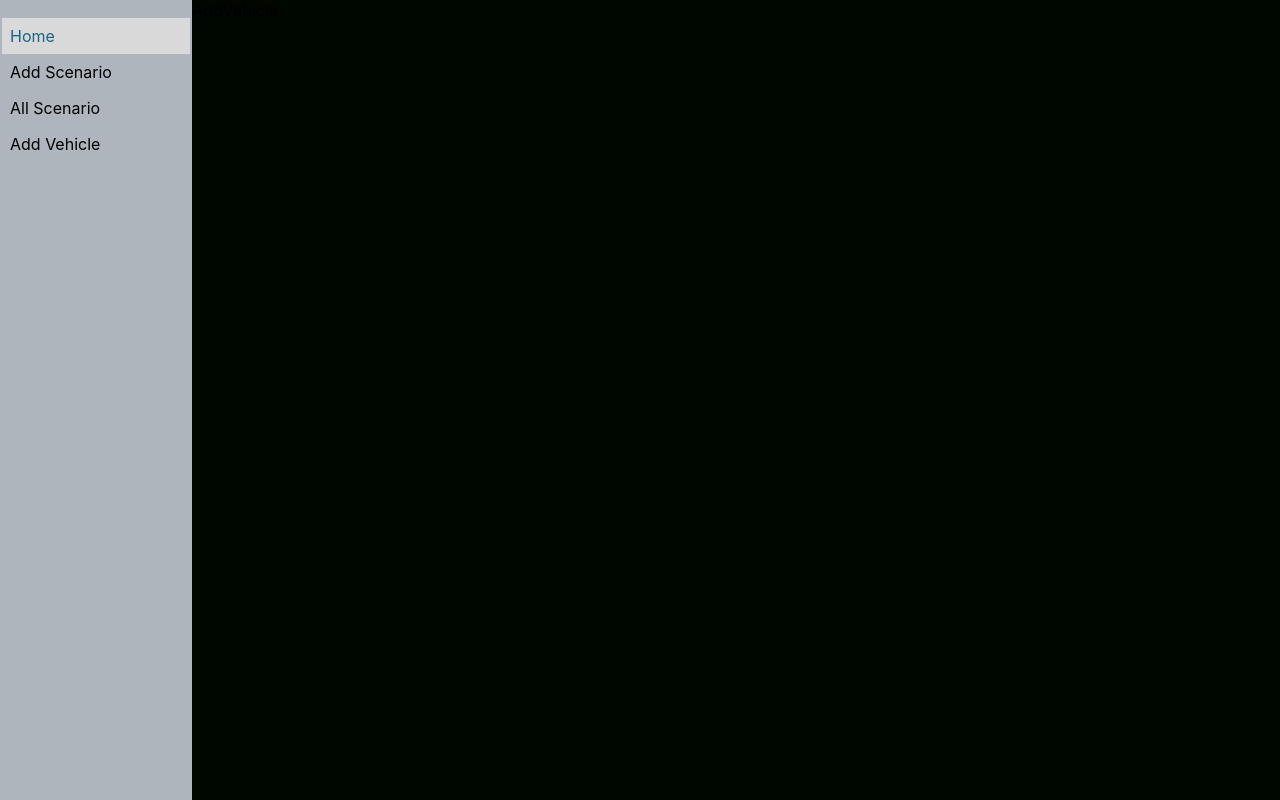
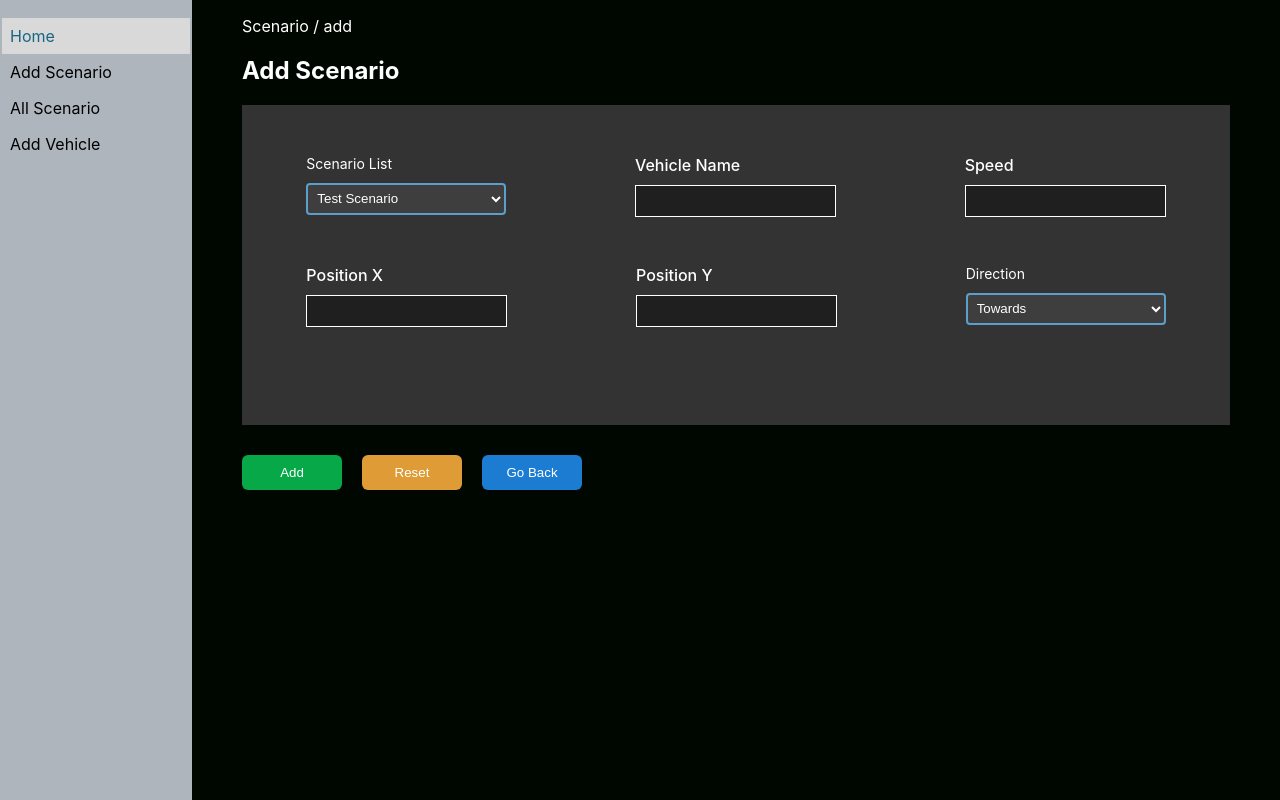
Before and after one commit to neeru0713/VehicleSimApexplus, a React (Create React App) app: page /addvehicle in a window 1280 px wide. Built offline with nearby package versions, Linux system fonts and the light colour scheme; data requests are answered from the project's data file.

Commit message:
ui completed , fetch/create scenario api complete

```diff
--- /dev/null
+++ b/db.json
@@ -0,0 +1,48 @@
+{
+  "scenarios": [
+    {
+      "id": 1,
+      "name": "Test Scenario",
+      "time": "2s",
+      "vehicles": 3
+    },
+    {
+      "name": "abc",
+      "time": "2s",
+      "id": 2,
+      "vehicles": 1
+    },
+    {
+      "name": "neeru",
+      "time": "5s",
+      "id": 3,
+      "vehicles": 2,
+      "vehiclesArray": [
+        1,
+        2
+      ]
+    },
+    {
+      "name": "rishu",
+      "time": "2s",
+      "vehicles": 0,
+      "id": 4
+    },
+    {
+      "name": "dvv",
+      "time": "s",
+      "vehicles": 0,
+      "id": 5
+    }
+  ],
+  "vehicles": [
+    {
+      "id": 1,
+      "name": "Test Scenario",
+      "speed": "2",
+      "posx": "",
+      "posy": "",
+      "dir": ""
+    }
+  ]
+}
--- a/package.json
+++ b/package.json
@@ -9,6 +9,7 @@
     "json-server": "^0.17.3",
     "react": "^18.2.0",
     "react-dom": "^18.2.0",
+    "react-icons": "^4.9.0",
     "react-router-dom": "^5.3.0",
     "react-scripts": "5.0.1",
     "web-vitals": "^2.1.4"
--- a/src/App.css
+++ b/src/App.css
@@ -37,19 +37,19 @@
   flex-direction: column;
 }
 
-.scenario-dropdown {
+.dropdown {
   width: 200px;
   margin-bottom: 10px;
   color: white;
 }
 
-.scenario-dropdown label {
+.dropdown label {
   display: block;
   margin-bottom: 5px;
   font-size: 14px;
 }
 
-.scenario-dropdown select {
+.dropdown select {
   width: 100%;
   padding: 5px;
   border: 2px solid rgb(91, 159, 202);
@@ -193,8 +193,7 @@ table, th, td {
 
 #myInput{
   height: 28px;
-  width: 260px;
-
+  width: 195px;
   background-color: rgb(31, 31, 31);
   margin-top: 10px;
   color: rgb(178, 175, 175);;
@@ -206,8 +205,9 @@ table, th, td {
   margin-top: 30px;
   display: flex;
   gap: 20px;
-  width: 100%;
+  width: 100%
 }
+
 .add-scenario-btns button{
   width: 100px;
 }
@@ -228,6 +228,48 @@ table, th, td {
   position: absolute;
   z-index: 1;
   top: 110%;
-  left: 20%;
+  left: 9%;
   opacity: 1;
+  width: 200px;
 }
+
+.all-scenarios-header{
+  display: flex;
+  color: white;
+  justify-content: space-between;
+}
+
+.all-scenarios{
+  display: flex;
+  flex-direction: column;
+  margin: 0 50px;
+}
+
+.all-scenario-btns{
+  margin-top: 30px;
+  display: flex;
+  gap: 20px;
+}
+
+.all-scenario-btns button{
+  width: 130px;
+}
+
+.add-vehicle{
+  color: white;
+  margin: 0 50px;
+}
+
+
+.add-vehicle-box{
+  display: flex;
+  flex-direction: column;
+  background: #333333;
+  height: 40vh;
+  width: 100%;
+}
+
+#myDropdown{
+  height: 32px;
+  margin-top: 6px;
+}
--- a/src/components/AddScenario.js
+++ b/src/components/AddScenario.js
@@ -29,6 +29,7 @@ export const AddScenario = () => {
       if(btn === 'Add'){
         if (inputValue1.trim() === '') {
           setShowError1(true);
+
         } else {
           console.log('Form submitted');
         }
@@ -38,6 +39,30 @@ export const AddScenario = () => {
         } else {
           console.log('Form submitted');
         }
+
+        if(!showError1 && !showError2) {
+          let url = "http://localhost:3000/scenarios";
+          let data = {
+            name: inputValue1,
+            time: inputValue2 + 's',
+            vehicles: 0
+          }
+          fetch(url, {
+            method: 'POST',
+            headers: {
+              'Content-Type': 'application/json',
+              // Add any other headers if required
+            },
+            body: JSON.stringify(data), // Convert the data to JSON string
+          })
+            .then(response => response.json())
+            .then(data => {
+              alert('Scenario added successfully')
+            })
+            .catch(error => {
+              alert(error)
+            });
+        }
       }
 
       if(btn === 'Reset'){
@@ -46,8 +71,6 @@ export const AddScenario = () => {
         setShowError1(false);
         setShowError2(false);
       }
-
-
     };
 
 
--- a/src/components/AddVehicle.js
+++ b/src/components/AddVehicle.js
@@ -1,7 +1,183 @@
-import React from 'react'
+import React, {useEffect, useState} from 'react'
+import { SelectBox } from './SelectBox'
+import { InputBox } from './InputBox';
+import {Button} from './Button';
 
 export const AddVehicle = () => {
+
+  const [data, setData] = useState([]);
+  const [scenario, setScenario] = useState('');
+  const [vehicleName, setVehicleName] = useState('');
+  const [showErrorVehicleName,setShowErrorVehicleName] = useState(false);
+  const [speed, setSpeed] = useState('');
+  const [showErrorSpeed, setShowErrorSpeed] = useState(false);
+  const [posX, setPosX] = useState('');
+  const [showErrorPosX, setShowErrorPosX] = useState(false);
+  const [posY, setPosY] = useState('');
+  const [showErrorPosY, setShowErrorPosY] = useState(false);
+  const [direction, setDirection] = useState('');
+  const directions = ["Towards", "Backwards", "Downwards", "Upwards"]
+
+  useEffect(() => {
+    const fetchData = async () => {
+      try {
+        const response = await fetch('http://localhost:3000/scenarios');
+        const jsonData = await response.json();
+        setData(jsonData);
+      } catch (error) {
+        console.error('Error fetching data:', error);
+      }
+    };
+
+    fetchData();
+  }, []); // Empty dependency array to run the effect only once
+
+
+  async function onValChange(val, inp){
+
+    if(inp === 'Vehicle Name'){
+      if(val === ''){
+        setShowErrorVehicleName(true)
+      } else {
+        setShowErrorVehicleName(false)
+      }
+      setVehicleName(val);
+    }
+
+    if(inp === 'Speed'){
+      if(val === ''){
+        setShowErrorSpeed(true)
+      } else {
+        setShowErrorSpeed(false)
+      }
+      setSpeed(val);
+    }
+
+    if(inp === 'Position X'){
+      if(val === ''){
+        setShowErrorPosX(true)
+      } else {
+        setShowErrorPosX(false)
+      }
+      setPosX(val);
+    }
+
+    if(inp === 'Position Y'){
+      if(val === ''){
+        setShowErrorPosY(true)
+      } else {
+        setShowErrorPosY(false)
+      }
+      setPosY(val);
+    }
+
+  }
+
+  const setBtnClicked = (btn) => {
+    if(btn === 'Add'){
+
+      let url = "http://localhost:3000/vehicles";
+      let data = {
+
+      }
+      fetch(url, {
+        method: 'POST',
+        headers: {
+          'Content-Type': 'application/json',
+          // Add any other headers if required
+        },
+        body: JSON.stringify(data), // Convert the data to JSON string
+      })
+        .then(response => response.json())
+        .then(data => {
+          alert('Scenario added successfully')
+        })
+        .catch(error => {
+          alert(error)
+        });
+
+      }
+
+      if(btn === 'Reset'){
+      }
+  }
+
+
+
   return (
-    <div>AddVehicle</div>
+    <div className='add-vehicle'>
+      <p>Scenario / add</p>
+      <h2>Add Scenario</h2>
+      <div className="add-vehicle-box">
+
+
+        <div style={{display: 'flex', justifyContent: 'space-around', paddingTop: '50px'}}>
+
+          <SelectBox
+          label="Scenario List"
+          options={data.map(scenario => scenario.name)}
+          ></SelectBox>
+
+          <InputBox
+          label="Vehicle Name"
+          value={vehicleName}
+          onChange={onValChange}
+          showError={showErrorVehicleName}
+          ></InputBox>
+
+          <InputBox
+          label="Speed"
+          value={speed}
+          onChange={onValChange}
+          showError={showErrorSpeed}
+          ></InputBox>
+
+        </div>
+
+        <div style={{display: 'flex', justifyContent: 'space-around',  paddingTop: '40px'}}>
+
+          <InputBox
+          label="Position X"
+          value={posX}
+          onChange={onValChange}
+          showError={showErrorPosX}
+          ></InputBox>
+
+          <InputBox
+          label="Position Y"
+          value={posY}
+          onChange={onValChange}
+          showError={showErrorPosY}
+          ></InputBox>
+
+          <SelectBox
+          label="Direction"
+          options={directions}
+          ></SelectBox>
+
+        </div>
+
+      </div>
+      <div className="add-scenario-btns">
+        <Button
+        text="Add"
+        color="green"
+        setBtnClicked={setBtnClicked}
+        ></Button>
+
+        <Button
+        text="Reset"
+        color="orange"
+
+        ></Button>
+
+        <Button
+        text="Go Back"
+        color="blue"
+
+        ></Button>
+
+        </div>
+    </div>
   )
 }
--- a/src/components/AllScenario.js
+++ b/src/components/AllScenario.js
@@ -1,7 +1,54 @@
-import React from 'react'
+import React, {useEffect, useState} from 'react'
+import { Button } from './Button';
+import { Table } from './Table';
 
 export const AllScenario = () => {
+  const [data, setData] = useState([]);
+  const headerData = ["Scenario Id", "Scenario Name", "Scenario Time", "Number of Vehicles"]
+
+  useEffect(() => {
+    const fetchData = async () => {
+      try {
+        const response = await fetch('http://localhost:3000/scenarios');
+        const jsonData = await response.json();
+        setData(jsonData);
+      } catch (error) {
+        console.error('Error fetching data:', error);
+      }
+    };
+
+    fetchData();
+  }, []); // Empty dependency array to run the effect only once
+
   return (
-    <div>AllScenario</div>
+    <div className='all-scenarios'>
+      <div className='all-scenarios-header'>
+        <h2>All Scenarios</h2>
+        <div className="all-scenario-btns">
+            <Button
+            text="New Scenario"
+            color="blue"
+
+            ></Button>
+
+            <Button
+            text="Add Vehicle"
+            color="green"
+
+            ></Button>
+
+            <Button
+            text="Delete All"
+            color="orange"
+
+            ></Button>
+
+        </div>
+      </div>
+      <Table
+      headerData={headerData}
+      tableData={data}
+      ></Table>
+    </div>
   )
 }
--- a/src/components/Home.js
+++ b/src/components/Home.js
@@ -1,19 +1,34 @@
-import React from 'react'
+import React , {useState, useEffect} from 'react'
 import {Table} from './Table.js'
 import { Button } from './Button.js'
+import { SelectBox } from './SelectBox.js'
 
 export const Home = () => {
+    const [scenarios, setScenarios] = useState([]);
+    useEffect(() => {
+        const fetchData = async () => {
+          try {
+            const response = await fetch('http://localhost:3000/scenarios');
+            const jsonData = await response.json();
+            setScenarios(jsonData);
+          } catch (error) {
+            console.error('Error fetching data:', error);
+          }
+        };
+
+        fetchData();
+      }, []); // Empty dependency array to run the effect only once
+
   return (
     <div className="home">
-        <div className="scenario-dropdown">
-            <label for="myDropdown">Scenario</label>
-            <select id="myDropdown">
-                <option value="option1">Test Scenario</option>
-                <option value="option2">My Scenario</option>
-            </select>
-        </div>
 
-        <Table></Table>
+        <SelectBox
+        label="Scenario"
+        options={scenarios.map(scenario => scenario.name)}
+        >
+        </SelectBox>
+
+        {/* <Table></Table> */}
 
         <div className="sim-btns">
             <Button
--- a/src/components/InputBox.js
+++ b/src/components/InputBox.js
@@ -10,7 +10,7 @@ export const InputBox = ({ label, value, onChange, showError }) => {
             type="text"
             id="myInput"
             value={value}
-            onChange={(e) => onChange(e.target.value)}
+            onChange={(e) => onChange(e.target.value, label)}
             className = {showError ? "red-border" : "white-border"}
         />
          <div className = {showError ? "tooltip" : null}>
--- /dev/null
+++ b/src/components/SelectBox.js
@@ -0,0 +1,14 @@
+import React from 'react'
+
+export const SelectBox = ({label, options}) => {
+  return (
+    <div className="dropdown">
+        <label for="myDropdown">{label}</label>
+        <select id="myDropdown">
+        {options.map((item,index) => (
+            <option value={index+1}>{item}</option>
+        ))}
+        </select>
+    </div>
+  )
+}
--- a/src/components/Table.js
+++ b/src/components/Table.js
@@ -1,45 +1,39 @@
-import React from 'react'
+import React from 'react';
+import { BsFillTrash3Fill } from 'react-icons/bs';
+import { BiEditAlt } from 'react-icons/bi';
+import { HiPlusCircle } from 'react-icons/hi';
 
-export const Table = () => {
+
+
+export const Table = ({ headerData, tableData }) => {
   return (
-    <div className="table">
     <table>
       <thead>
         <tr>
-                <th>Vehicle Id</th>
-                <th>Vehicle Name</th>
-                <th>Speed</th>
-                <th>Position X</th>
-                <th>Position Y</th>
-                <th>Direction</th>
+          {headerData.map((header, index) => (
+            <th key={index}>{header}</th>
+          ))}
+          <th>Vehicle</th>
           <th>Edit</th>
           <th>Delete</th>
         </tr>
       </thead>
       <tbody>
-                <tr>
-                    <td>1</td>
-                    <td>Car A</td>
-                    <td>50</td>
-                    <td>10</td>
-                    <td>20</td>
-                    <td>North</td>
-                    <td><i class="fas fa-edit"></i></td>
-                    <td><i class="fas fa-trash"></i></td>
+        {tableData.map((row, rowIndex) => (
+          <tr key={rowIndex}>
+
+              <td>{row.id}</td>
+              <td>{row.name}</td>
+              <td>{row.time}</td>
+              <td>{row.vehicles}</td>
+
+              <td><HiPlusCircle/></td>
+              <td><BiEditAlt/></td>
+              <td><BsFillTrash3Fill/></td>
+
           </tr>
-                <tr>
-                    <td>2</td>
-                    <td>Car B</td>
-                    <td>60</td>
-                    <td>15</td>
-                    <td>25</td>
-                    <td>South</td>
-                    <td><i class="fas fa-edit"></i></td>
-                    <td><i class="fas fa-trash"></i></td>
-                </tr>
+        ))}
       </tbody>
     </table>
-
-    </div>
-  )
-}
+  );
+};
```
Also changed, not shown: 1 other file (tests, documents, lock files or other folders). Lines whose indentation alone changed are shown as unchanged.
